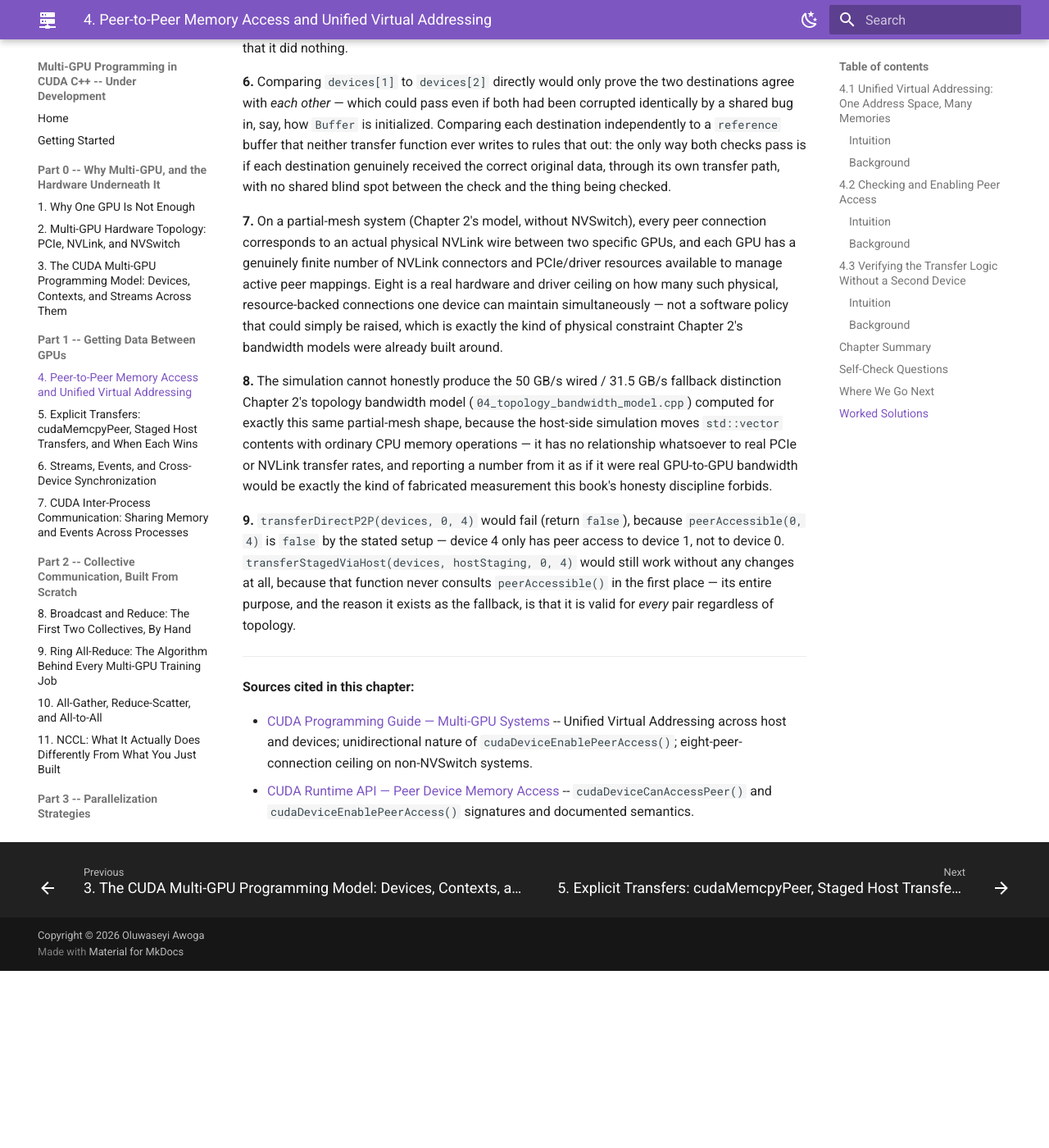
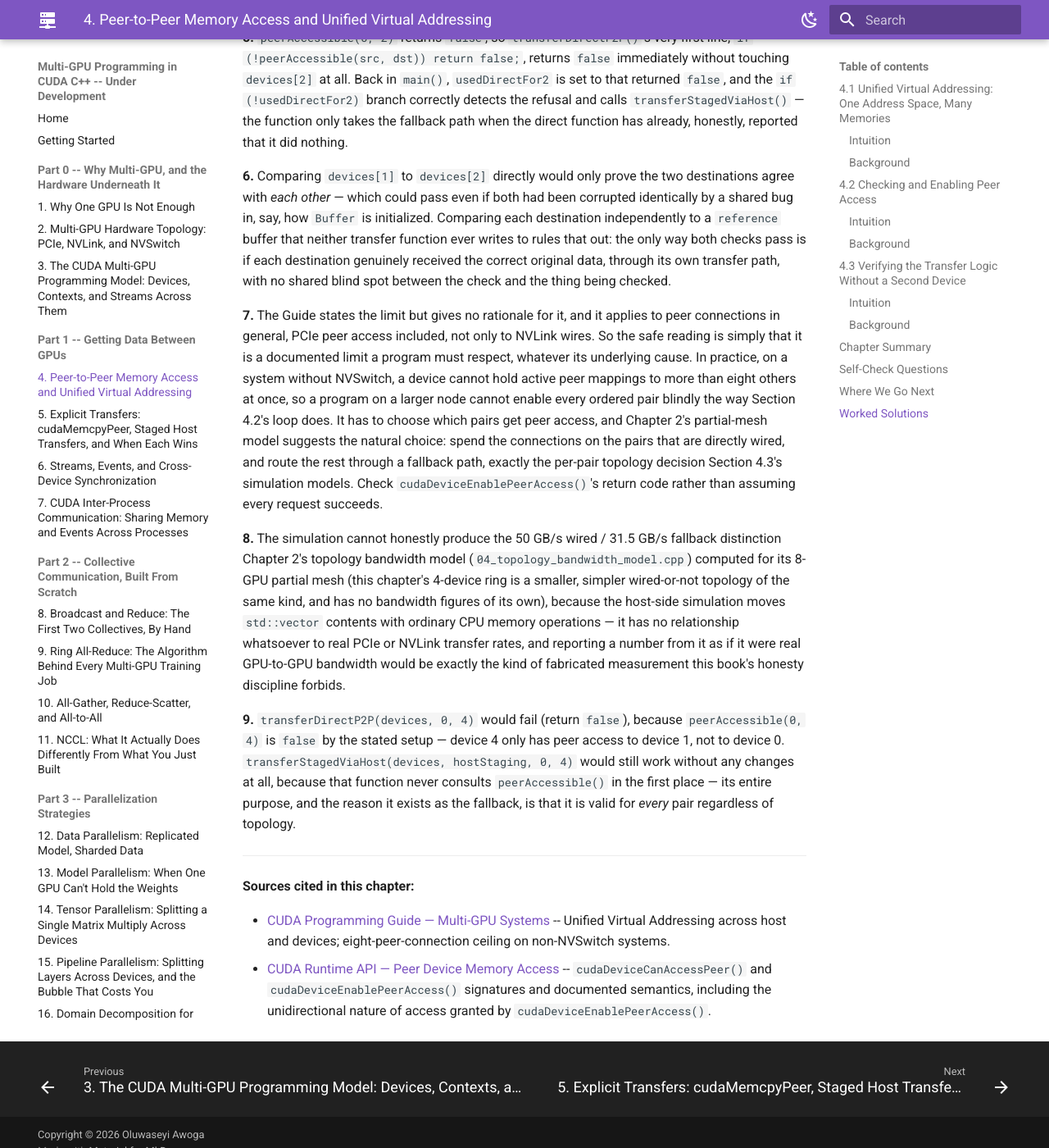
Before and after one commit to MaximumBeings/multi_gpu_cuda_from_scratch, an MkDocs documentation site: the page built from docs/part1/04-peer-to-peer-memory-access-and-uva.md, in a window 1280 px wide and 1400 px high, scrolled down 10822 px. Shown: the whole window at 82% size. Built offline with MkDocs 1.6.1 and Material for MkDocs 9.7.7, drawn with Linux system fonts in a browser that asks for light colours; before the commit the page ends 12006 px from its top, so only the background shows below that; some of the changed text lies outside the part shown.

Commit message:
Chapter 4: fix mesh-shape description, soften 8-peer rationale, fix source attribution and forward reference
Co-Authored-By: Claude Opus 5.5 <noreply@anthropic.com>
Claude-Session: https://claude.ai/code/session_01SjVZiZafTBfUu7vxGWXekF

````diff
--- a/docs/part1/04-peer-to-peer-memory-access-and-uva.md
+++ b/docs/part1/04-peer-to-peer-memory-access-and-uva.md
@@ -148,7 +148,7 @@ Sections 4.1 and 4.2 established what this machine can honestly say about UVA an
 
 ### Background
 
-The simulation below models a 4-device system with the same "partial mesh" shape Chapter 2 used for its topology bandwidth model: device 0 has a direct link to device 1 (so peer access is possible and the direct-write path is used), but no direct link to device 2 (so the code must fall back to staging the copy through a separate host buffer). Both transfer functions are written to mirror what real code actually does at each step, not to simplify the problem: `transferDirectP2P()` performs a plain assignment only when a hardcoded peer-access table says the ordered pair is accessible — the simulated equivalent of a kernel dereferencing a UVA pointer that resolves directly into another device's memory, no host involved at all. `transferStagedViaHost()` always works, by construction, because it never depends on peer access at all — it is the same universal fallback real `cudaMemcpy` calls use when peer access isn't available for a given pair. The correctness check compares both destinations against a `reference` buffer that is never touched by either transfer function, so the check cannot pass merely because both sides share a common bug.
+The simulation below models a 4-device system wired as a ring, where each device has a direct link only to its two neighbors (device `i` to `i+1` and `i-1`, wrapping around). That is the same idea as Chapter 2's partial mesh, some pairs wired and some not, but a smaller and simpler shape: Chapter 2's model had 8 GPUs, each wired to its +/-1 and +/-2 neighbors. Here, device 0 has a direct link to device 1 (so peer access is possible and the direct-write path is used), but no direct link to device 2 (so the code must fall back to staging the copy through a separate host buffer). Both transfer functions are written to mirror what real code actually does at each step, not to simplify the problem: `transferDirectP2P()` performs a plain assignment only when a hardcoded peer-access table says the ordered pair is accessible — the simulated equivalent of a kernel dereferencing a UVA pointer that resolves directly into another device's memory, no host involved at all. `transferStagedViaHost()` always works, by construction, because it never depends on peer access at all — it is the same universal fallback real `cudaMemcpy` calls use when peer access isn't available for a given pair. The correctness check compares both destinations against a `reference` buffer that is never touched by either transfer function, so the check cannot pass merely because both sides share a common bug.
 
 ```cpp
 // Chapter 4: Peer-to-Peer Memory Access and Unified Virtual Addressing
@@ -169,9 +169,11 @@ The simulation below models a 4-device system with the same "partial mesh" shape
 using Buffer = std::vector<int>;
 
 // Which ordered pairs have peer access, in this simulated 4-device
-// system. Modeled after Chapter 2's "partial mesh" topology: device 0
-// has a direct link to device 1 (peer access possible), but NOT to
-// device 2 (no direct link -- must fall back to a host-staged copy).
+// system: a 4-device ring where each device has a direct link only to
+// its two ring neighbors (+/-1). This is a smaller, simpler shape than
+// Chapter 2's 8-GPU partial mesh (which also wired +/-2). Device 0 has a
+// direct link to device 1 (peer access possible), but NOT to device 2
+// (no direct link -- must fall back to a host-staged copy).
 bool peerAccessible(int src, int dst) {
     static const bool table[4][4] = {
         /*        d0     d1     d2     d3 */
@@ -279,13 +281,13 @@ Unified Virtual Addressing puts the host and every device's memory into one flat
 4. Section 4.2's loop iterates over every *ordered* pair `(i, j)` with `i != j`, rather than every unordered pair. Explain concretely why an unordered-pair loop would be insufficient, using the unidirectional-access fact from Section 4.2.
 5. In Section 4.3's simulation, `peerAccessible(0, 2)` returns `false`. Trace through exactly what `transferDirectP2P(devices, 0, 2)` does in that case, and explain why the calling code in `main()` correctly detects this and falls back to `transferStagedViaHost()`.
 6. Why does Section 4.3's `main()` keep a `reference` buffer that neither `transferDirectP2P()` nor `transferStagedViaHost()` ever writes to, instead of just comparing `devices[1]` and `devices[2]` to each other directly?
-7. The CUDA Programming Guide notes that non-NVSwitch systems support a maximum of eight peer connections per device. Using Chapter 2's partial-mesh topology model, explain why this ceiling is a real design constraint rather than an arbitrary software limit.
+7. The CUDA Programming Guide notes that non-NVSwitch systems support a maximum of eight peer connections per device. Using Chapter 2's partial-mesh topology model, explain what this ceiling means for how a multi-GPU program on such a system must plan its peer connections.
 8. This chapter's Common Trap in Section 4.3 warns against treating the simulation as a performance measurement. Referencing Chapter 2's actual bandwidth figures, give one concrete number the simulation cannot honestly produce, and explain why not.
 9. Suppose a fifth simulated device, device 4, is added to Section 4.3's model with peer access to device 1 but not to device 0. Would `transferDirectP2P(devices, 0, 4)` succeed? Would `transferStagedViaHost(devices, hostStaging, 0, 4)` still work? Explain both answers.
 
 ## Where We Go Next
 
-Chapter 5 picks up exactly where Section 4.3's simulation left off — the actual `cudaMemcpy` variants (including the peer-aware ones) and asynchronous, stream-ordered copies that a real multi-device program uses to perform the transfers this chapter's simulation only modeled the logic of, plus what the CUDA Runtime API can honestly report about overlapping a copy with concurrent kernel execution.
+Chapter 5 picks up exactly where Section 4.3's simulation left off — the actual `cudaMemcpy` variants (including the peer-aware ones) and asynchronous, stream-ordered copies that a real multi-device program uses to perform the transfers this chapter's simulation only modeled the logic of, and Chapter 6, Section 6.3, then covers what the CUDA Runtime API can honestly report about overlapping a copy with concurrent kernel execution.
 
 ## Worked Solutions
 
@@ -301,9 +303,9 @@ Chapter 5 picks up exactly where Section 4.3's simulation left off — the actua
 
 **6.** Comparing `devices[1]` to `devices[2]` directly would only prove the two destinations agree with *each other* — which could pass even if both had been corrupted identically by a shared bug in, say, how `Buffer` is initialized. Comparing each destination independently to a `reference` buffer that neither transfer function ever writes to rules that out: the only way both checks pass is if each destination genuinely received the correct original data, through its own transfer path, with no shared blind spot between the check and the thing being checked.
 
-**7.** On a partial-mesh system (Chapter 2's model, without NVSwitch), every peer connection corresponds to an actual physical NVLink wire between two specific GPUs, and each GPU has a genuinely finite number of NVLink connectors and PCIe/driver resources available to manage active peer mappings. Eight is a real hardware and driver ceiling on how many such physical, resource-backed connections one device can maintain simultaneously — not a software policy that could simply be raised, which is exactly the kind of physical constraint Chapter 2's bandwidth models were already built around.
+**7.** The Guide states the limit but gives no rationale for it, and it applies to peer connections in general, PCIe peer access included, not only to NVLink wires. So the safe reading is simply that it is a documented limit a program must respect, whatever its underlying cause. In practice, on a system without NVSwitch, a device cannot hold active peer mappings to more than eight others at once, so a program on a larger node cannot enable every ordered pair blindly the way Section 4.2's loop does. It has to choose which pairs get peer access, and Chapter 2's partial-mesh model suggests the natural choice: spend the connections on the pairs that are directly wired, and route the rest through a fallback path, exactly the per-pair topology decision Section 4.3's simulation models. Check `cudaDeviceEnablePeerAccess()`'s return code rather than assuming every request succeeds.
 
-**8.** The simulation cannot honestly produce the 50 GB/s wired / 31.5 GB/s fallback distinction Chapter 2's topology bandwidth model (`04_topology_bandwidth_model.cpp`) computed for exactly this same partial-mesh shape, because the host-side simulation moves `std::vector` contents with ordinary CPU memory operations — it has no relationship whatsoever to real PCIe or NVLink transfer rates, and reporting a number from it as if it were real GPU-to-GPU bandwidth would be exactly the kind of fabricated measurement this book's honesty discipline forbids.
+**8.** The simulation cannot honestly produce the 50 GB/s wired / 31.5 GB/s fallback distinction Chapter 2's topology bandwidth model (`04_topology_bandwidth_model.cpp`) computed for its 8-GPU partial mesh (this chapter's 4-device ring is a smaller, simpler wired-or-not topology of the same kind, and has no bandwidth figures of its own), because the host-side simulation moves `std::vector` contents with ordinary CPU memory operations — it has no relationship whatsoever to real PCIe or NVLink transfer rates, and reporting a number from it as if it were real GPU-to-GPU bandwidth would be exactly the kind of fabricated measurement this book's honesty discipline forbids.
 
 **9.** `transferDirectP2P(devices, 0, 4)` would fail (return `false`), because `peerAccessible(0, 4)` is `false` by the stated setup — device 4 only has peer access to device 1, not to device 0. `transferStagedViaHost(devices, hostStaging, 0, 4)` would still work without any changes at all, because that function never consults `peerAccessible()` in the first place — its entire purpose, and the reason it exists as the fallback, is that it is valid for *every* pair regardless of topology.
 
@@ -311,5 +313,5 @@ Chapter 5 picks up exactly where Section 4.3's simulation left off — the actua
 
 **Sources cited in this chapter:**
 
-- [CUDA Programming Guide — Multi-GPU Systems](https://docs.nvidia.com/cuda/cuda-programming-guide/03-advanced/multi-gpu-systems.html) -- Unified Virtual Addressing across host and devices; unidirectional nature of `cudaDeviceEnablePeerAccess()`; eight-peer-connection ceiling on non-NVSwitch systems.
-- [CUDA Runtime API — Peer Device Memory Access](https://docs.nvidia.com/cuda/cuda-runtime-api/group__CUDART__PEER.html) -- `cudaDeviceCanAccessPeer()` and `cudaDeviceEnablePeerAccess()` signatures and documented semantics.
+- [CUDA Programming Guide — Multi-GPU Systems](https://docs.nvidia.com/cuda/cuda-programming-guide/03-advanced/multi-gpu-systems.html) -- Unified Virtual Addressing across host and devices; eight-peer-connection ceiling on non-NVSwitch systems.
+- [CUDA Runtime API — Peer Device Memory Access](https://docs.nvidia.com/cuda/cuda-runtime-api/group__CUDART__PEER.html) -- `cudaDeviceCanAccessPeer()` and `cudaDeviceEnablePeerAccess()` signatures and documented semantics, including the unidirectional nature of access granted by `cudaDeviceEnablePeerAccess()`.
````
Also changed, not shown: 1 other file.
